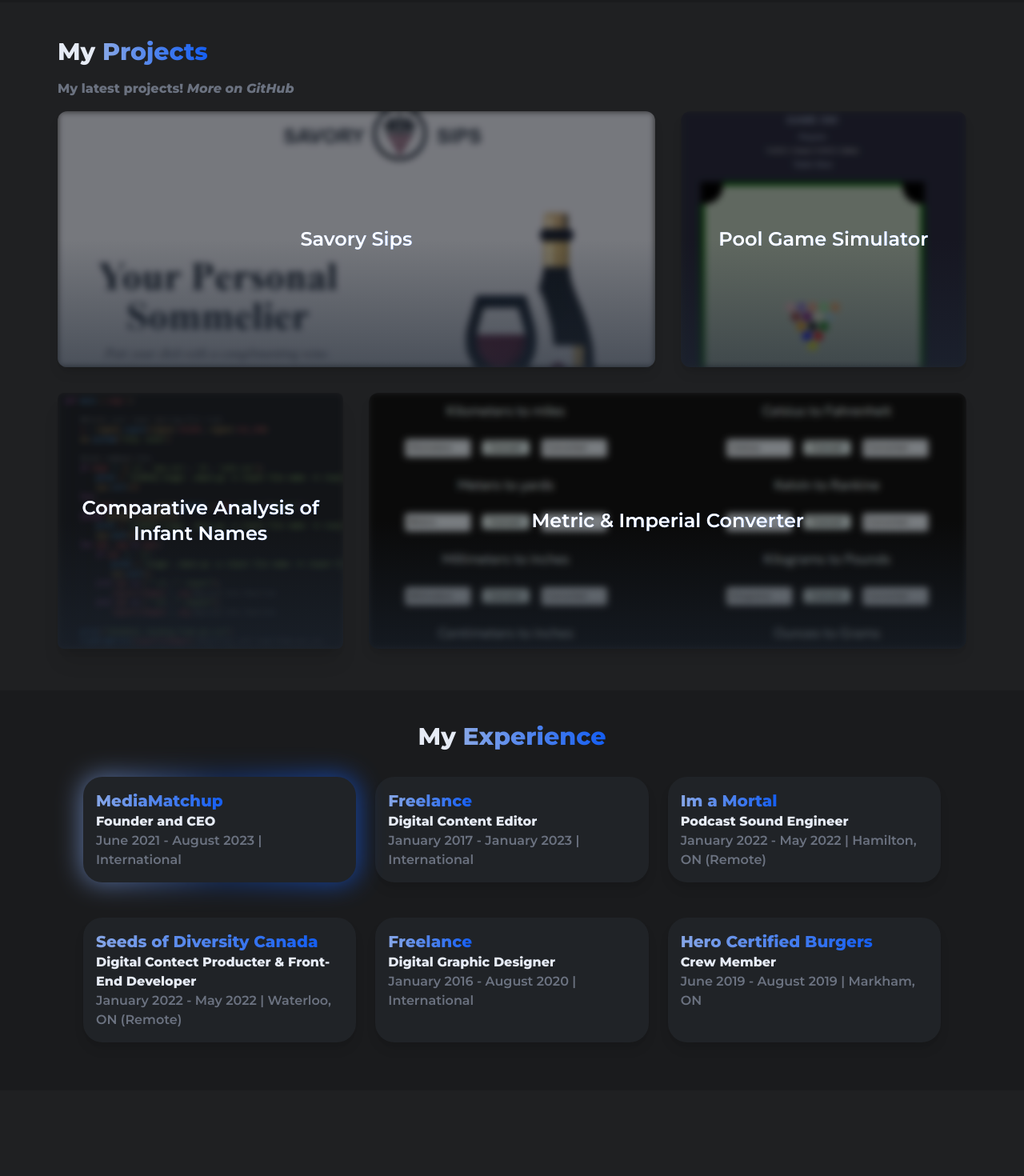
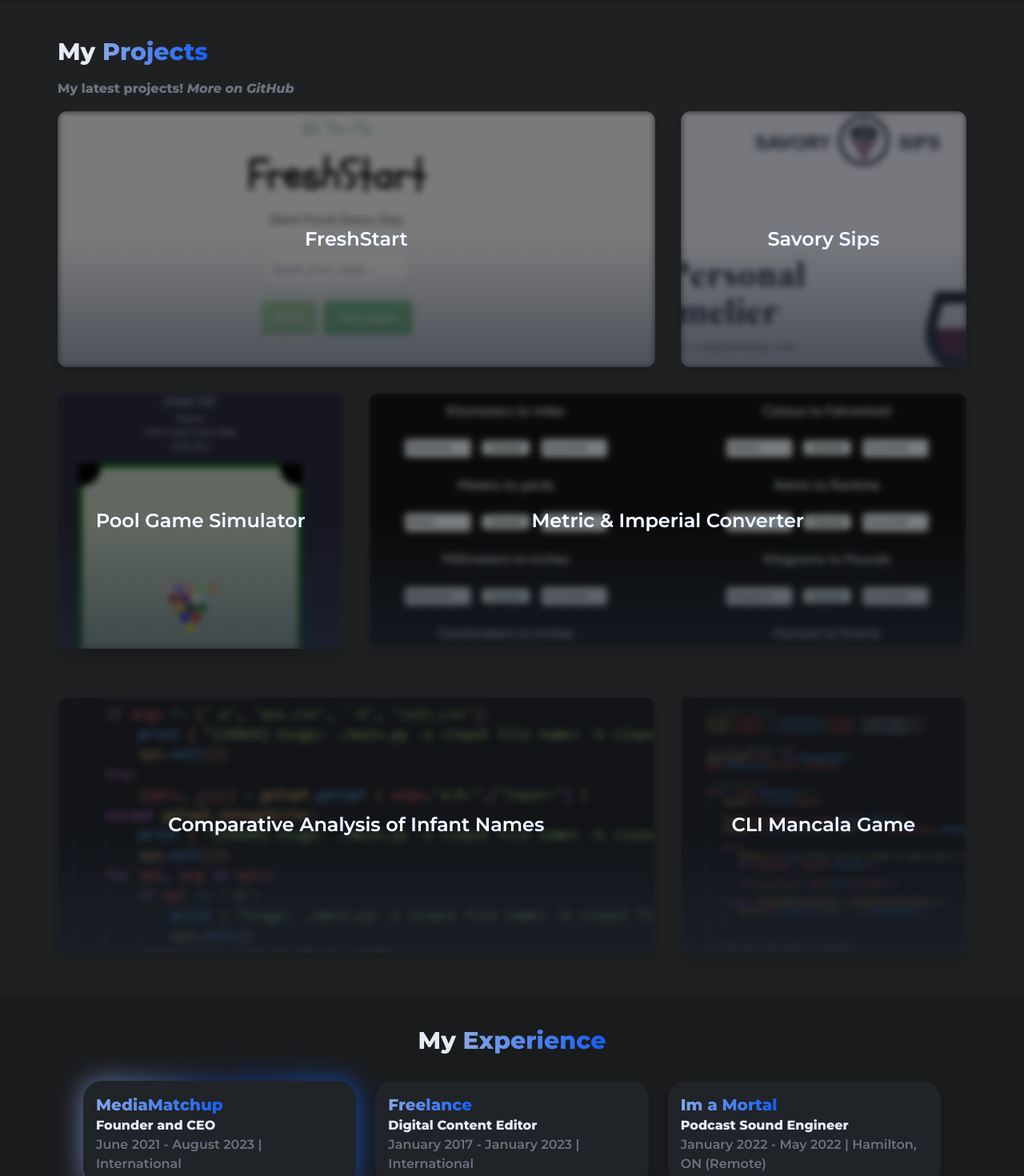
Before and after one commit to P541M/personal-portfolio, a React (Create React App) app: page / in a window 1280 px wide. Shown: the part 1129-2599 px from the top of the page at 80% size. Built offline with nearby package versions, Linux system fonts and the light colour scheme.

Commit message:
updated projects and changed hero

```diff
--- a/src/components/Hero.jsx
+++ b/src/components/Hero.jsx
@@ -1,6 +1,6 @@
 import React, { useRef, useEffect } from "react";
 import profilepic from "../assets/logo.png";
-import resume from "../assets/resume.pdf"; //
+import resume from "../assets/Resume.pdf"; //
 import { AiFillLinkedin, AiFillGithub } from "react-icons/ai";
 import { TypeAnimation } from "react-type-animation";
 
@@ -46,11 +46,7 @@ const Hero = () => {
           <h1 className="md:text-6xl sm:text-5xl text-3xl font-bold md:py-6">
             <TypeAnimation
               sequence={[
-                "Front-end Dev",
-                1000,
-                "Back-end Dev",
-                1000,
-                "Web Designer",
+                "Full-Stack Dev",
                 1000,
                 "Video Editor",
                 1000,
--- a/src/components/Work.jsx
+++ b/src/components/Work.jsx
@@ -1,9 +1,10 @@
 import React from "react";
 import project1 from "../assets/project1.png";
 import project2 from "../assets/project2.png";
-//import project3 from "../assets/project3.png";
+import project3 from "../assets/project3.png";
 import project4 from "../assets/project4.png";
 import project5 from "../assets/project5.png";
+import project6 from "../assets/project6.png";
 
 const Work = () => {
   return (
@@ -14,17 +15,40 @@ const Work = () => {
             <h2 className="text-2xl lg:text-3xl text-[#E6EBF5] mt-5">
               My <span>Projects</span>
             </h2>
-            <p className="text-gray-500">My latest projects! <i>More on GitHub</i></p>
+            <p className="text-gray-500">
+              My latest projects! <i>More on GitHub</i>
+            </p>
           </div>
         </div>
 
         <div className="grid gap-4 grid-cols-2 sm:grid-cols-3 md:gap-6 xl:gap-8">
           {/* project one here 2 COL VERSION*/}
           <a
+            href="https://github.com/P541M/fresh-start"
+            target="_blank"
+            rel="noopener noreferrer"
+            className="group relative h-48 overflow-hidden rounded-xl shadow-lg md:col-span-2 md:h-80"
+          >
+            <img
+              src={project6}
+              loading="lazy"
+              alt=""
+              className="absolute inset-0 h-full w-full object-cover object-center filter blur-sm transition duration-200 group-hover:scale-105 brightness-50"
+            />
+            <div className="pointer-events-none absolute inset-0 bg-gradient-to-t from-gray-800 via-transparent to-transparent opacity-50"></div>
+            <div className="absolute inset-0 flex items-center justify-center px-4">
+              <span className="text-white text-lg md:text-2xl font-semibold text-center">
+                FreshStart
+              </span>
+            </div>
+          </a>
+
+          {/* project two here 1 COL VERSION*/}
+          <a
             href="https://p541m.github.io/savory-sips/"
             target="_blank"
             rel="noopener noreferrer"
-            className="group relative h-48 overflow-hidden rounded-xl shadow-lg md:col-span-2 md:h-80"
+            className="group relative h-48 overflow-hidden rounded-xl shadow-lg md:h-80"
           >
             <img
               src={project5}
@@ -40,12 +64,12 @@ const Work = () => {
             </div>
           </a>
 
-          {/* project two here 1 COL VERSION*/}
+          {/* project three here 1 COL VERSION*/}
           <a
             href="https://github.com/P541M/Pool-Game-Simulator"
             target="_blank"
             rel="noopener noreferrer"
-            className="group relative h-48 overflow-hidden rounded-xl shadow-lg md:h-80"
+            className="group relative h-48 overflow-hidden rounded-lg shadow-xl md:h-80"
           >
             <img
               src={project1}
@@ -57,27 +81,6 @@ const Work = () => {
             <div className="absolute inset-0 flex items-center justify-center px-4">
               <span className="text-white text-lg md:text-2xl font-semibold text-center">
                 Pool Game Simulator
-              </span>
-            </div>
-          </a>
-
-          {/* project three here 1 COL VERSION*/}
-          <a
-            href="https://github.com/P541M/Comparative-Analysis-Infant-Names"
-            target="_blank"
-            rel="noopener noreferrer"
-            className="group relative h-48 overflow-hidden rounded-lg shadow-xl md:h-80"
-          >
-            <img
-              src={project2}
-              loading="lazy"
-              alt=""
-              className="absolute inset-0 h-full w-full object-cover object-center filter blur-sm transition duration-200 group-hover:scale-105 brightness-50"
-            />
-            <div className="pointer-events-none absolute inset-0 bg-gradient-to-t from-gray-800 via-transparent to-transparent opacity-50"></div>
-            <div className="absolute inset-0 flex items-center justify-center px-4">
-              <span className="text-white text-lg md:text-2xl font-semibold text-center">
-              Comparative Analysis of Infant Names
               </span>
             </div>
           </a>
@@ -102,6 +105,48 @@ const Work = () => {
               </span>
             </div>
           </a>
+
+          {/* project five here 2 COL VERSION*/}
+          <a
+            href="https://github.com/P541M/Comparative-Analysis-Infant-Names"
+            target="_blank"
+            rel="noopener noreferrer"
+            className="group relative h-48 overflow-hidden rounded-xl shadow-lg md:col-span-2 md:h-80 mb-7"
+          >
+            <img
+              src={project2}
+              loading="lazy"
+              alt=""
+              className="absolute inset-0 h-full w-full object-cover object-center filter blur-sm transition duration-200 group-hover:scale-105 brightness-50"
+            />
+            <div className="pointer-events-none absolute inset-0 bg-gradient-to-t from-gray-800 via-transparent to-transparent opacity-50"></div>
+            <div className="absolute inset-0 flex items-center justify-center px-4">
+              <span className="text-white text-lg md:text-2xl font-semibold text-center">
+                Comparative Analysis of Infant Names
+              </span>
+            </div>
+          </a>
+
+          {/* project six here 1 COL VERSION*/}
+          <a
+            href="https://github.com/P541M/Mancala-Game-CLI"
+            target="_blank"
+            rel="noopener noreferrer"
+            className="group relative h-48 overflow-hidden rounded-lg shadow-xl md:h-80"
+          >
+            <img
+              src={project3}
+              loading="lazy"
+              alt=""
+              className="absolute inset-0 h-full w-full object-cover object-center filter blur-sm transition duration-200 group-hover:scale-105 brightness-50"
+            />
+            <div className="pointer-events-none absolute inset-0 bg-gradient-to-t from-gray-800 via-transparent to-transparent opacity-50"></div>
+            <div className="absolute inset-0 flex items-center justify-center px-4">
+              <span className="text-white text-lg md:text-2xl font-semibold text-center">
+                CLI Mancala Game
+              </span>
+            </div>
+          </a>
         </div>
       </div>
     </div>
```
Also changed, not shown: src/assets/project6.png (added), 1 other file (tests, documents, lock files or other folders).
